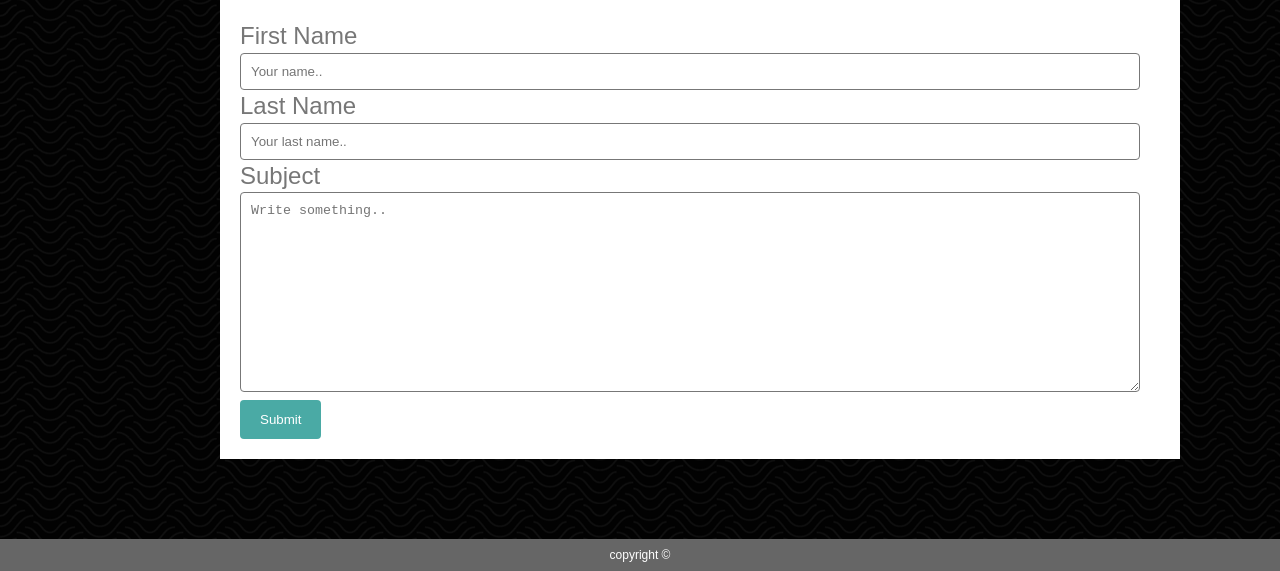
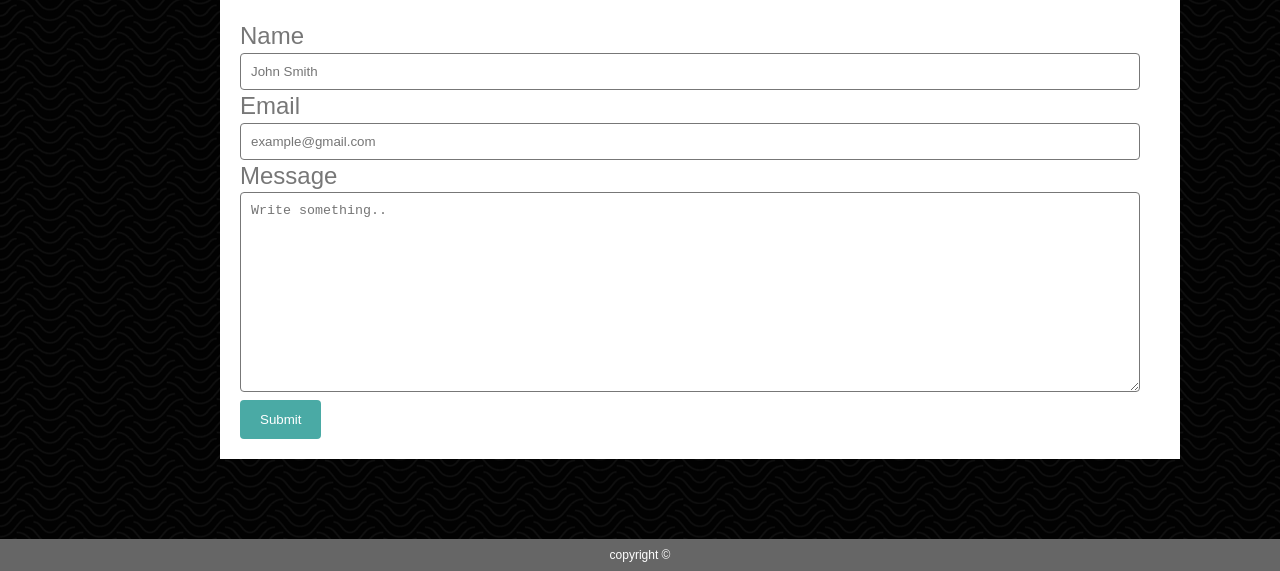
Before and after one commit to SoInZane/soinzane.github.io, a plain HTML site: page contact.html in a window 1280 px wide. Shown: the part 229-800 px from the top of the page. Drawn offline with Linux system fonts and the light colour scheme.

```diff
--- a/contact.html
+++ b/contact.html
@@ -25,13 +25,13 @@
                 <h1>Contact</h1>
 
                 <form action="/action_page.php">
-                    <label for="fname">First Name</label>
-                    <input type="text" id="fname" name="firstname" placeholder="Your name..">
+                    <label for="name">Name</label>
+                    <input type="text" id="name" name="name" placeholder="John Smith">
 
-                    <label for="lname">Last Name</label>
-                    <input type="text" id="lname" name="lastname" placeholder="Your last name..">
+                    <label for="email">Email</label>
+                    <input type="text" id="email" name="email" placeholder="example@gmail.com">
 
-                    <label for="subject">Subject</label>
+                    <label for="subject">Message</label>
                     <textarea id="message" name="message" placeholder="Write something.." style="height:200px"></textarea>
 
                     <input type="submit" value="Submit">
```
